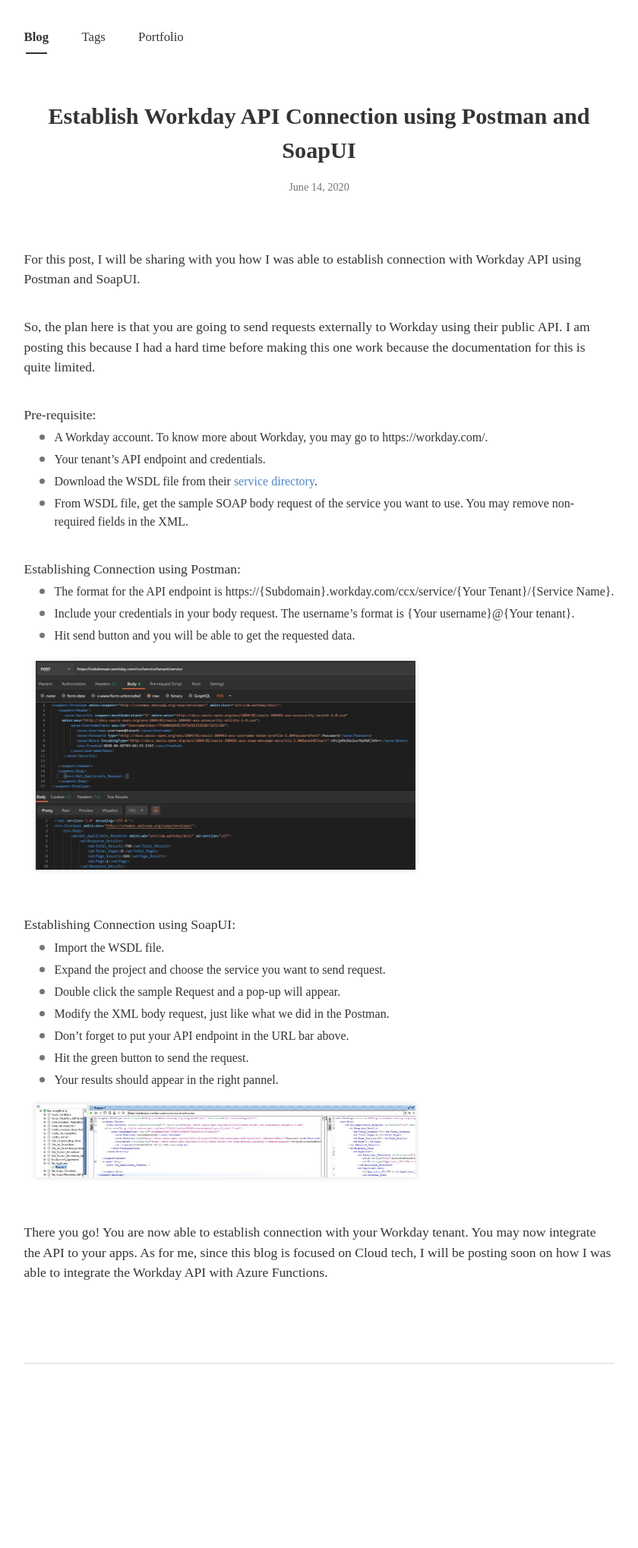
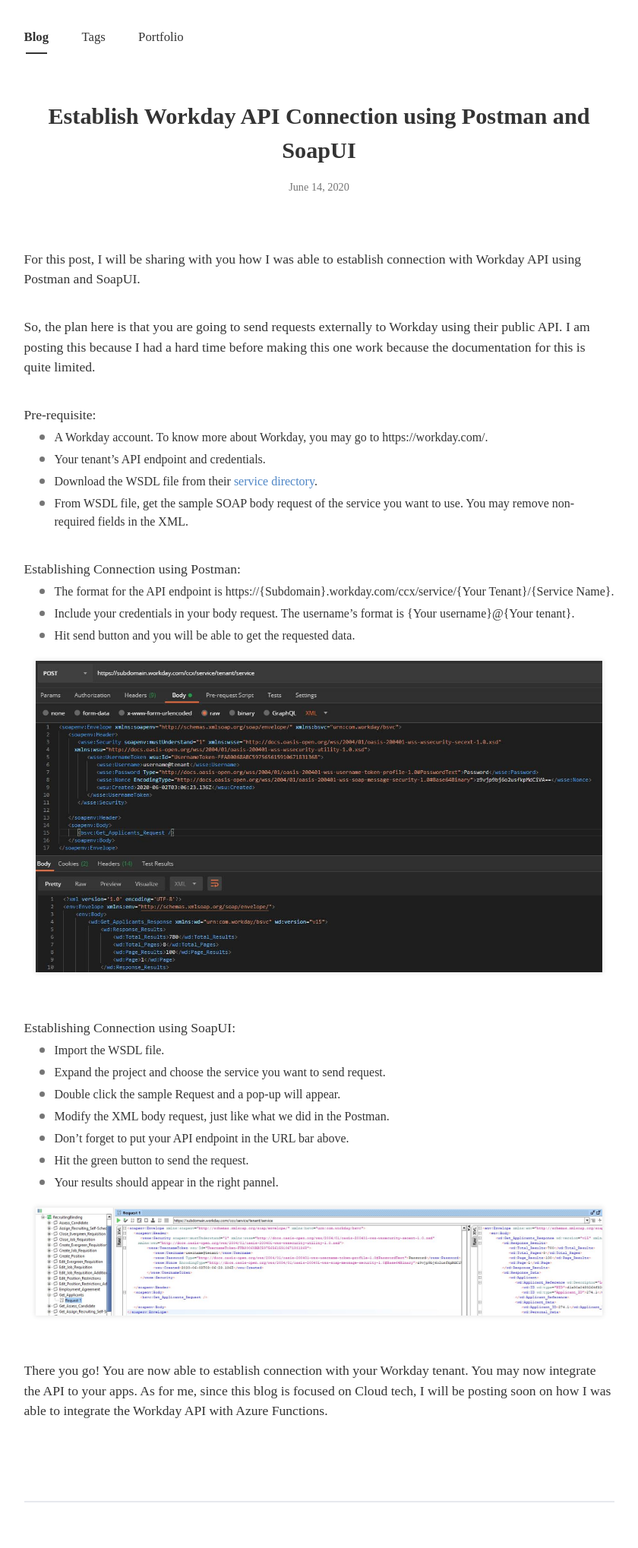
Before and after one commit to bonasfvck/blog, a Jekyll site: the page built from _posts/2020-06-14-workday-api-postman-soapui.md, in a window 1280 px wide. Shown: the whole page at 76% size, without its empty margins (220-1060 px from the left). Built offline with Jekyll 4.4.1, drawn with Linux system fonts in a browser that asks for light colours; nearby versions of some CDN libraries; some web fonts are replaced; comment, search, counter and statistics services are not loaded; before the commit the page ends 1856 px from its top, so only the background shows below that.

Commit message:
Update 2020-06-14-workday-api-postman-soapui.md

```diff
--- a/_posts/2020-06-14-workday-api-postman-soapui.md
+++ b/_posts/2020-06-14-workday-api-postman-soapui.md
@@ -28,7 +28,7 @@
 - Include your credentials in your body request. The username's format is {Your username}@{Your tenant}.
 - Hit send button and you will be able to get the requested data.
 
-<img src="/assets/img/workday_functions.JPG" alt="Postman" style="width: 500px;">
+<img src="/assets/img/workday_functions.JPG" alt="Postman">
 
 <br>
 
@@ -41,7 +41,7 @@
 - Hit the green button to send the request.
 - Your results should appear in the right pannel.
 
-<img src="/assets/img/workday_functions_soap.JPG" alt="SoapUI" style="width: 500px;">
+<img src="/assets/img/workday_functions_soap.JPG" alt="SoapUI">
 
 <br>
 
```
